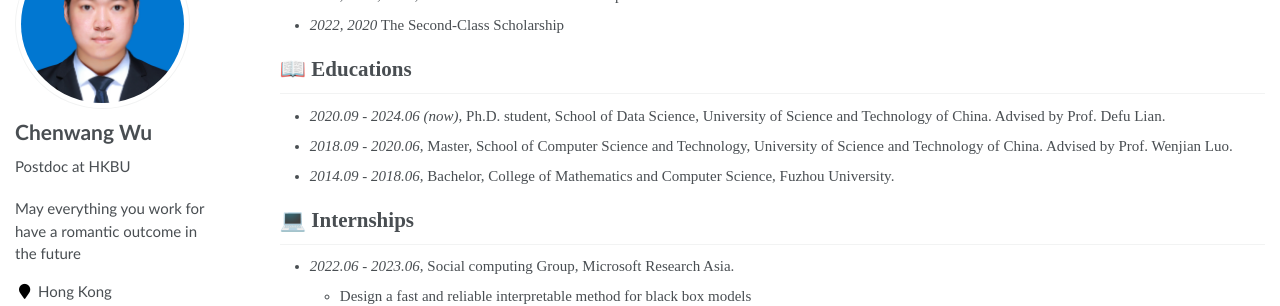
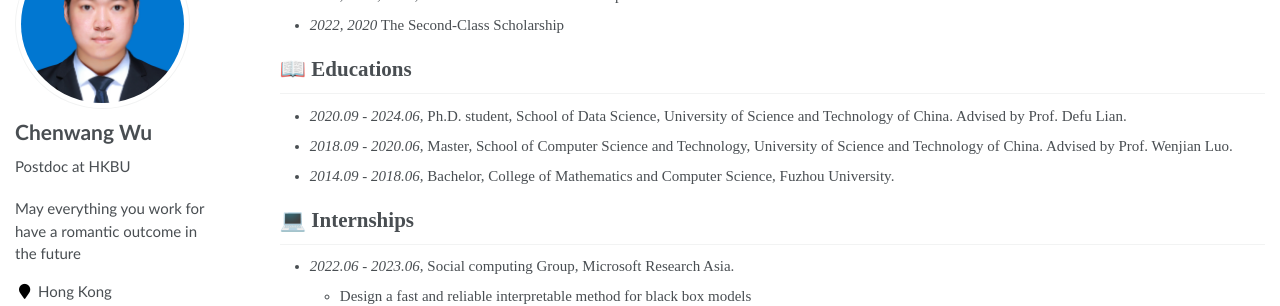
Before and after one commit to Daftstone/Daftstone.github.io, a Jekyll site: the page built from _pages/about.md, in a window 1280 px wide and 900 px high, scrolled down 1671 px. Shown: the part 152-458 px from the top of the window. Built offline with Jekyll 4.4.1, drawn with Linux system fonts in a browser that asks for light colours.

Commit message:
Update about.md

```diff
--- a/_pages/about.md
+++ b/_pages/about.md
@@ -68,7 +68,7 @@ My research interests include data mining, especially on recommender System Secu
 
 # 📖 Educations
 
-- *2020.09 - 2024.06 (now)*, Ph.D. student, School of Data Science, University of Science and Technology of China. Advised by Prof. Defu Lian.
+- *2020.09 - 2024.06*, Ph.D. student, School of Data Science, University of Science and Technology of China. Advised by Prof. Defu Lian.
 - *2018.09 - 2020.06*, Master, School of Computer Science and Technology, University of Science and Technology of China. Advised by Prof. Wenjian Luo.
 - *2014.09 - 2018.06*, Bachelor, College of Mathematics and Computer Science, Fuzhou University.
 
```
